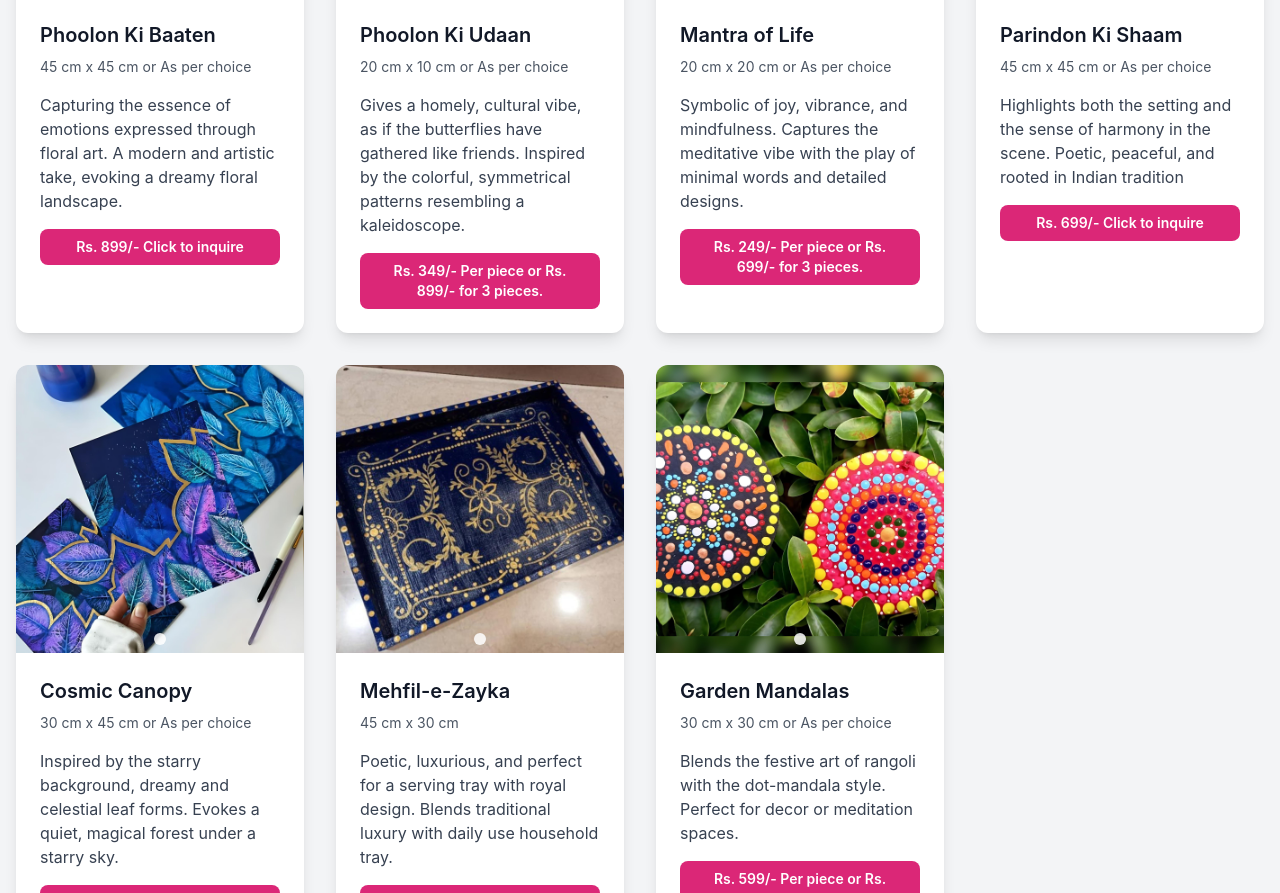
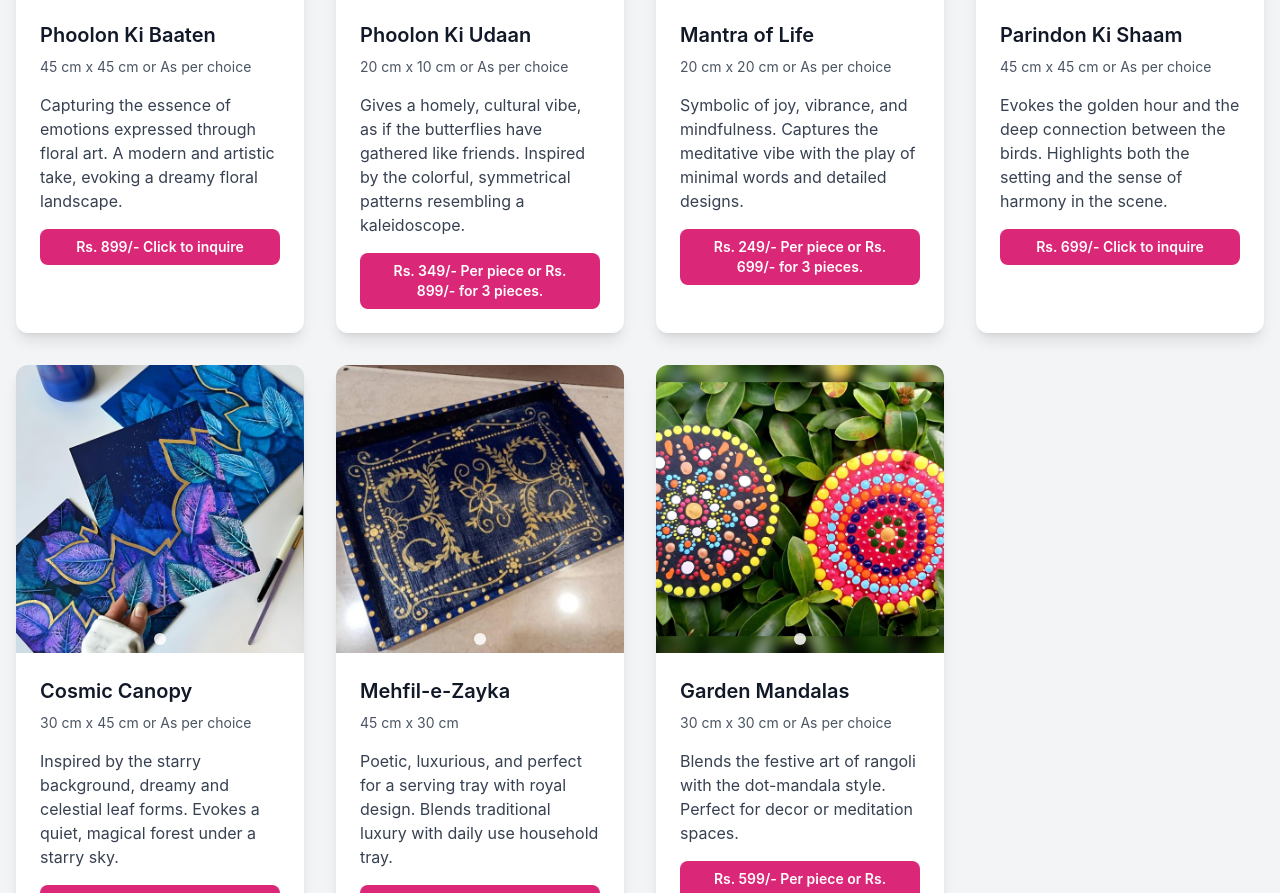
Before and after one commit to ghungrooandpalette/ghungrooandpalette.github.io, a plain HTML site: page index.html in a window 1280 px wide. Shown: the part 3066-3959 px from the top of the page. Drawn offline with nearby package versions, Linux system fonts and the light colour scheme.

Commit message:
Update index.html

```diff
--- a/index.html
+++ b/index.html
@@ -470,7 +470,7 @@ For me, art is not just decoration, it’s an emotion 🌟. It can heal, uplift,
     <div class="p-6">
         <h4 class="text-xl font-semibold text-gray-900 mb-2">Parindon Ki Shaam</h4>
         <p class="text-gray-600 text-sm">45 cm x 45 cm or As per choice</p>
-        <p class="text-gray-700 mt-4 artwork-current-description">Highlights both the setting and the sense of harmony in the scene. Poetic, peaceful, and rooted in Indian tradition</p>
+        <p class="text-gray-700 mt-4 artwork-current-description">Evokes the golden hour and the deep connection between the birds. Highlights both the setting and the sense of harmony in the scene.</p>
 
         <!-- Inquiry Button with Custom Price -->
         <button
```
